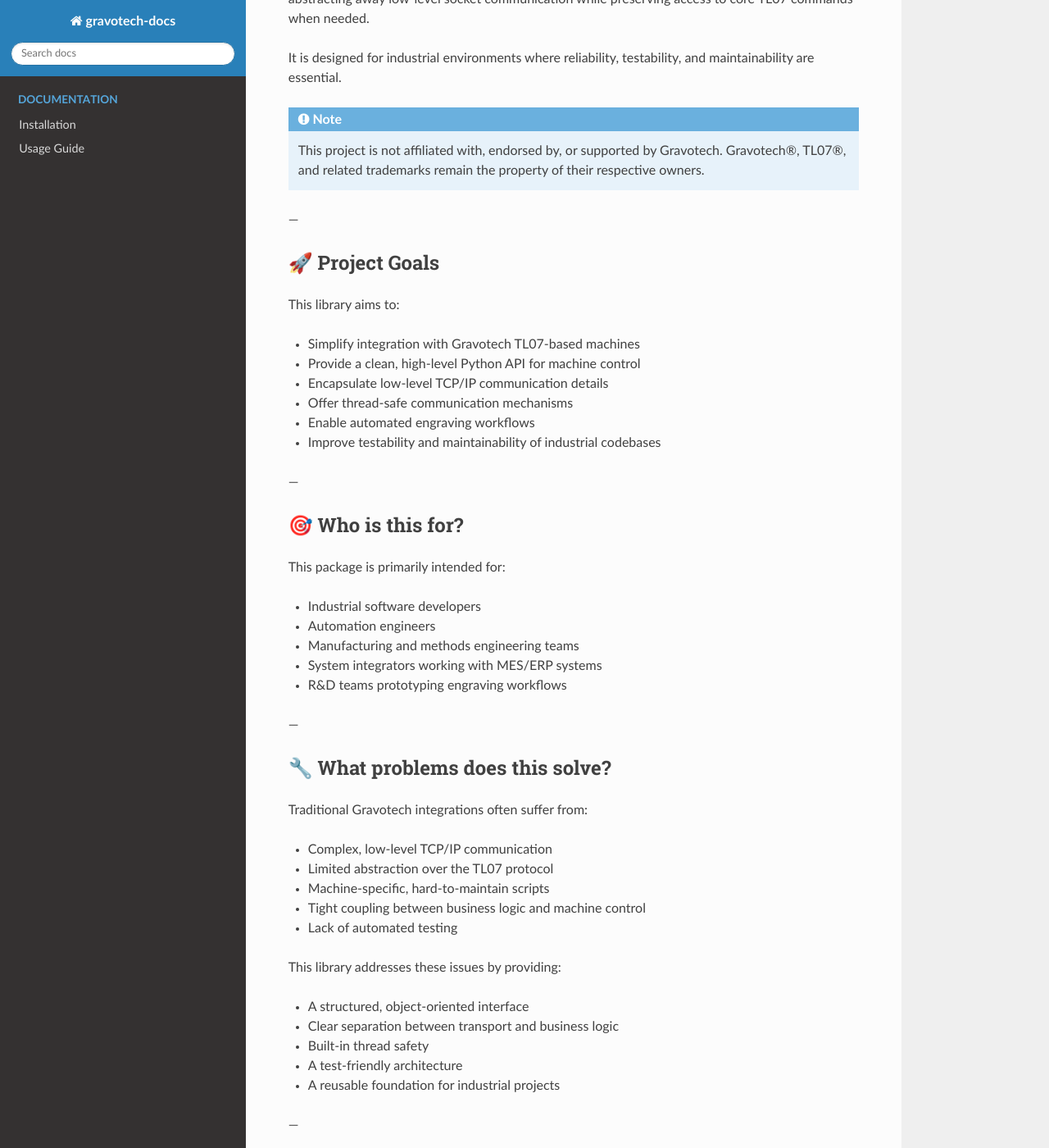
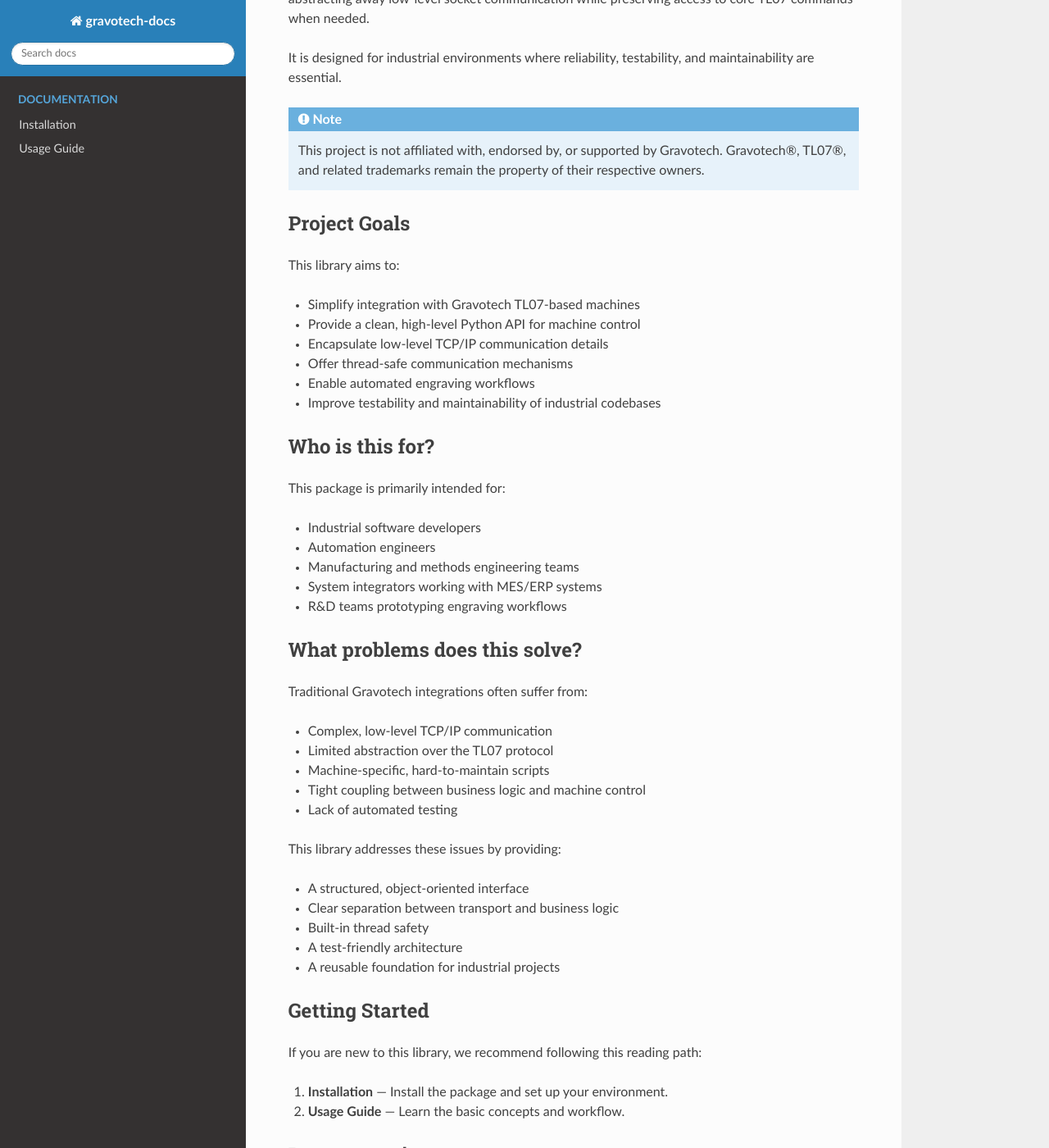
Before and after one commit to Saadiinho/gravotech, a Sphinx documentation site: the page built from docs/source/index.rst, in a window 1280 px wide and 1400 px high, scrolled down 269 px. Shown: the whole window at 82% size. Built offline with Sphinx 7.4.7 and the Read the Docs theme 3.1.0, drawn with Linux system fonts in a browser that asks for light colours; some of the changed text lies outside the part shown.

```diff
--- a/docs/source/index.rst
+++ b/docs/source/index.rst
@@ -16,10 +16,9 @@ are essential.
    This project is not affiliated with, endorsed by, or supported by Gravotech.
    Gravotech®, TL07®, and related trademarks remain the property of their respective owners.
 
----
 
-🚀 **Project Goals**
---------------------
+**Project Goals**
+-----------------
 
 This library aims to:
 
@@ -30,10 +29,9 @@ This library aims to:
 - Enable automated engraving workflows
 - Improve testability and maintainability of industrial codebases
 
----
 
-🎯 **Who is this for?**
------------------------
+**Who is this for?**
+--------------------
 
 This package is primarily intended for:
 
@@ -43,9 +41,9 @@ This package is primarily intended for:
 - System integrators working with MES/ERP systems
 - R&D teams prototyping engraving workflows
 
----
 
-🔧 **What problems does this solve?**
+
+**What problems does this solve?**
 -------------------------------------
 
 Traditional Gravotech integrations often suffer from:
@@ -64,20 +62,19 @@ This library addresses these issues by providing:
 - A test-friendly architecture
 - A reusable foundation for industrial projects
 
----
 
-📦 **Getting Started**
-----------------------
+
+**Getting Started**
+-------------------
 
 If you are new to this library, we recommend following this reading path:
 
 1. **Installation** — Install the package and set up your environment.
 2. **Usage Guide** — Learn the basic concepts and workflow.
 
----
 
-📖 **Documentation**
---------------------
+**Documentation**
+-----------------
 
 .. toctree::
    :maxdepth: 2
@@ -86,10 +83,10 @@ If you are new to this library, we recommend following this reading path:
    installation
    usage
 
----
 
-🧠 **Core Architecture**
-------------------------
+
+**Core Architecture**
+---------------------
 
 The library is structured around three main components:
 
@@ -112,10 +109,10 @@ The library is structured around three main components:
         - Managing files (`LS`, `RM`, `PF`)
         - Handling variables (`VG`, `VS`)
 
----
 
-🧪 **Quality & Testing**
-------------------------
+
+**Quality & Testing**
+---------------------
 
 This project includes:
 
@@ -125,10 +122,10 @@ This project includes:
 - Code formatting enforced with Black
 - Security analysis using Bandit
 
----
 
-📈 **Project Status**
----------------------
+
+**Project Status**
+------------------
 
 **Active Development**
 
@@ -147,10 +144,10 @@ Planned improvements:
 - Async support
 - Expanded documentation and examples
 
----
 
-📬 **Support & Contributions**
-------------------------------
+
+**Support & Contributions**
+---------------------------
 
 This project is community-driven.
 
@@ -163,10 +160,10 @@ You are encouraged to:
 For custom industrial integrations, you may fork the project or extend it according
 to your needs.
 
----
 
-⚠️ **Disclaimer**
-------------------
+
+**Disclaimer**
+---------------
 
 This is an unofficial project.
 Gravotech®, TL07®, and related trademarks are the property of their respective owners.
```
Also changed, not shown: docs/source/installation.rst (+18 -18 lines), docs/source/usage.rst (+25 -25 lines), 11 other files.
